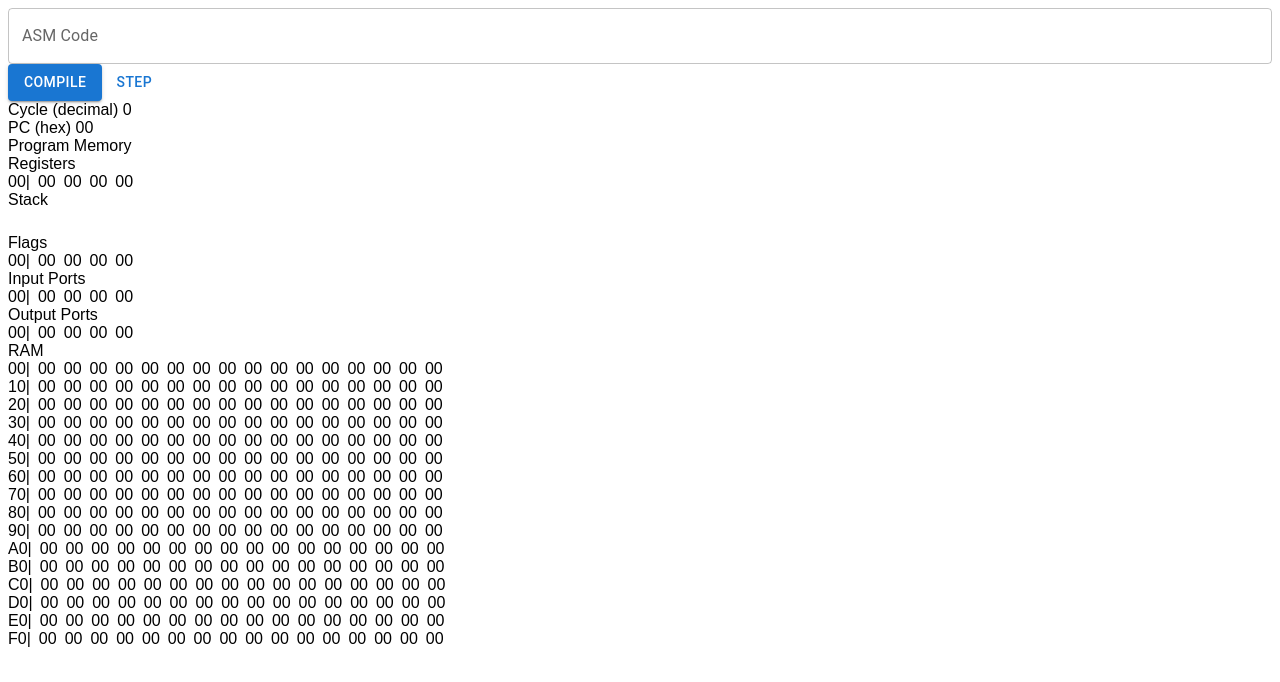
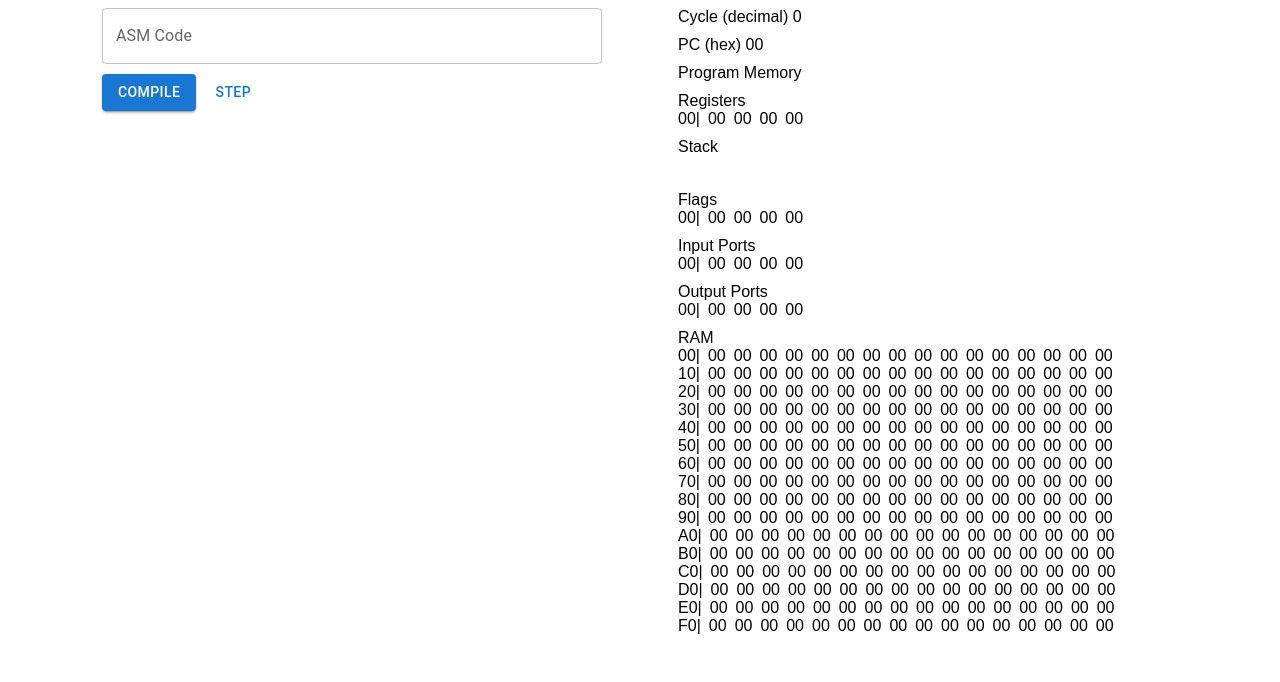
Before and after one commit to tony-ist/arpuemu, a React (Vite) app: page / in a window 1280 px wide. Both pictures are taken after a click on the button "COMPILE". Shown: the top 682 px of the page. Built offline with nearby package versions, Linux system fonts and the light colour scheme; a web font is replaced by a local one.

Commit message:
Style layout of main page

```diff
--- a/src/components/App.module.css
+++ /dev/null
@@ -1,4 +0,0 @@
-.errorContainer {
-  border: 1px solid red;
-  white-space: pre-line;
-}
--- /dev/null
+++ b/src/components/main-page/MainPage.module.css
@@ -0,0 +1,18 @@
+.emulatorStateContainer > * {
+  margin-bottom: 10px;
+}
+
+.errorContainer {
+  color: darkred;
+  margin-bottom: 10px;
+}
+
+.buttonsContainer {
+  margin-top: 10px;
+  display: flex;
+  flex-direction: row;
+}
+
+.buttonsContainer > * {
+  margin-right: 5px;
+}
--- a/src/components/main-page/MainPage.tsx
+++ b/src/components/main-page/MainPage.tsx
@@ -4,13 +4,14 @@ import TextField from '@mui/material/TextField';
 import Button from '@mui/material/Button';
 import { PMemViewer } from '../pmem-viewer/PMemViewer.tsx';
 import { RegViewer } from '../reg-viewer/RegViewer.tsx';
-import styles from '../App.module.css';
 import { EmulatorContext } from '../App.tsx';
 import { FlagsViewer } from '../flags-viewer/FlagsViewer.tsx';
 import { HexViewer } from '../hex/HexViewer.tsx';
 import { toHex } from '../../asm/asm-util.ts';
 import { StackViewer } from '../stack-viewer/StackViewer.tsx';
 import { RamViewer } from '../ram-viewer/RamViewer.tsx';
+import { Container } from '@mui/material';
+import styles from './MainPage.module.css';
 
 export function MainPage() {
   const { initEmulator, emulatorState, step: emulatorStep, portInput } = useContext(EmulatorContext);
@@ -33,6 +34,7 @@ export function MainPage() {
 
   function compile() {
     setError(null);
+    setPortInputValue('');
     try {
       initEmulator(asmCode);
     } catch (error) {
@@ -68,7 +70,9 @@ export function MainPage() {
 
   return (
     <>
-      <Box>
+      <Container>
+        <Box sx={{ display: 'flex', justifyContent: 'space-around' }}>
+          <Box sx={{ width: 500 }}>
             <TextField
               label='ASM Code'
               value={asmCode}
@@ -77,12 +81,16 @@ export function MainPage() {
               fullWidth
               inputProps={{ style: { fontFamily: 'RobotoMono, sans-serif' } }}
             />
+            <Box className={styles.buttonsContainer}>
+              <Box>
                 <Button
                   variant="contained"
                   onClick={compile}
                 >
                   Compile
                 </Button>
+              </Box>
+              <Box>
                 <Button
                   variant="text"
                   onClick={step}
@@ -90,9 +98,27 @@ export function MainPage() {
                 >
                   Step
                 </Button>
+              </Box>
+            </Box>
+          </Box>
+          <Box sx={{ width: 500 }}>
+            {
+              error &&
+              <Box className={styles.errorContainer}>{error}</Box>
+            }
             {
               emulatorState &&
+              <Box className={styles.emulatorStateContainer}>
+                {
+                  emulatorState?.isWaitingPortInput &&
                   <Box>
+                    <TextField
+                      label="Port Input (dec, hex or bin)"
+                      value={portInputValue}
+                      onChange={(textArea) => setPortInputValue(textArea.target.value)}
+                    />
+                  </Box>
+                }
                 <Box>Cycle (decimal) {emulatorState.cycle}</Box>
                 <Box>PC (hex) {toHex([emulatorState.PC])}</Box>
                 <PMemViewer
@@ -125,19 +151,9 @@ export function MainPage() {
                 />
               </Box>
             }
-        {
-          emulatorState?.isWaitingPortInput &&
-          <TextField
-            label="Port Input (dec, hex or bin)"
-            value={portInputValue}
-            onChange={(textArea) => setPortInputValue(textArea.target.value)}
-          />
-        }
-        {
-          error &&
-          <Box className={styles.errorContainer}>{error}</Box>
-        }
           </Box>
+        </Box>
+      </Container>
     </>
   );
 }
```
Lines whose indentation alone changed are shown as unchanged.
